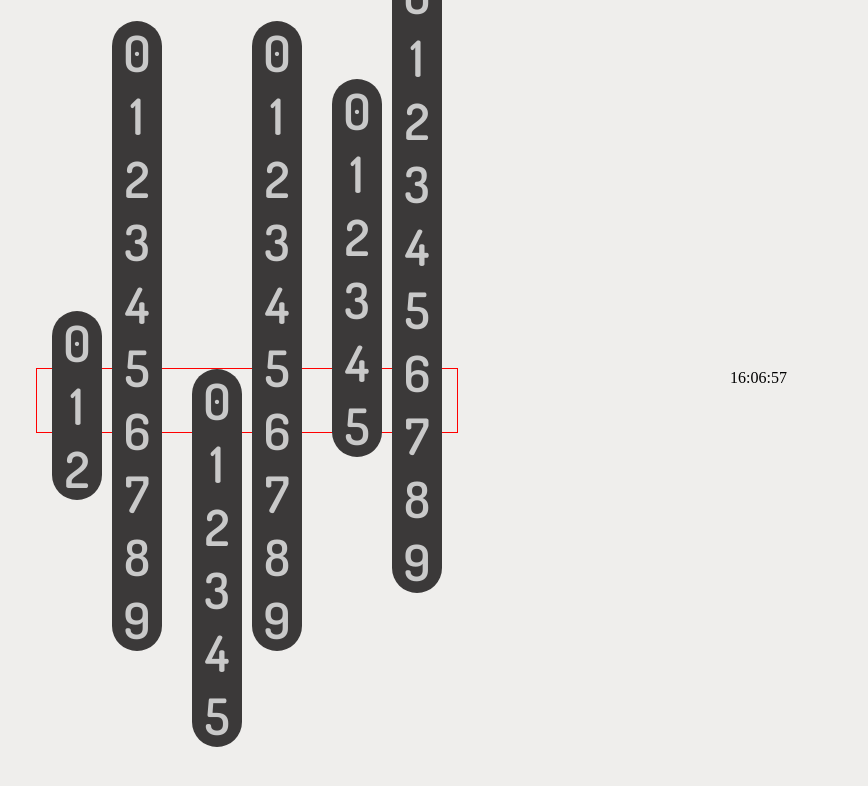
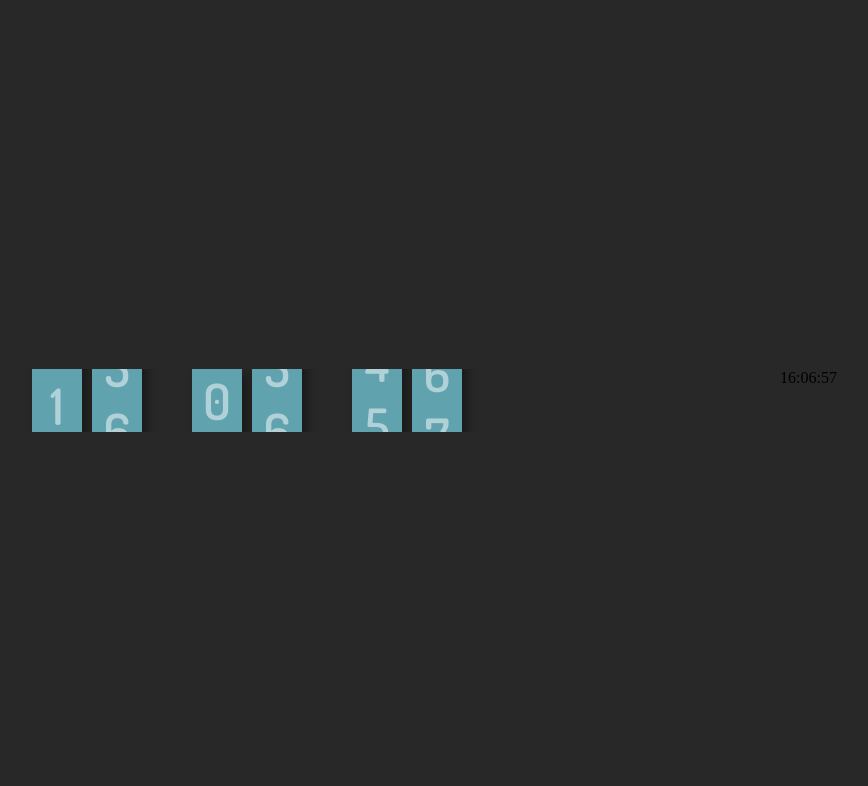
Before and after one commit to azvedoo/timepiece, a React (Vite) app: page / in a window 1280 px wide. Shown: the top 786 px of the page, without its empty margins (393-1261 px from the left). Built offline with nearby package versions, Linux system fonts and the light colour scheme.

Commit message:
Updated clock layout
Now the clock is shown on dark theme, with an emphasis on correct hour

```diff
--- a/src/CSS/style.css
+++ b/src/CSS/style.css
@@ -1,10 +1,18 @@
+:root {
+  --mainColor: #60a2ae;
+  --lightColor: #545454;
+  --darkColor: rgb(0, 0, 0, 0.4);
+
+  --textColor: rgba(255, 255, 255, 0.5);
+}
+
 * {
   padding: 0;
   margin: 0;
 }
 
 body {
-  background-color: rgb(239, 238, 236);
+  background-color: #282828;
   height: 100vh;
 
   display: flex;
@@ -12,18 +20,22 @@ body {
   align-items: center;
 
   overflow: hidden;
+  user-select: none;
 }
 
 #clock {
   display: flex;
-  border: red solid 1px;
+  border-radius: 10px;
+
+  /*  border: 7px solid #282828; */
   height: 63px;
+  overflow: hidden;
 }
 
 #clockReference {
   position: absolute;
 
-  right: 100px;
+  right: 50px;
 }
 
 .clockBar {
@@ -33,13 +45,14 @@ body {
 
   margin-left: 5px;
   margin-right: 5px;
-  background-color: rgb(59, 57, 57);
+  background-color: var(--mainColor);
   width: 50px;
 
-  border-radius: 300px;
+  border-style: none;
+  box-shadow: 5px 5px 10px var(--darkColor);
 
   font-size: 50px;
-  color: rgb(201, 201, 201);
+  color: var(--textColor);
   font-family: 'Dosis';
   font-weight: 600;
 }
@@ -52,8 +65,8 @@ body {
 .minutes,
 .seconds {
   display: flex;
-  margin-left: 10px;
-  margin-right: 10px;
+  margin-left: 20px;
+  margin-right: 20px;
 
   justify-content: flex-start;
   align-items: flex-start;
```
